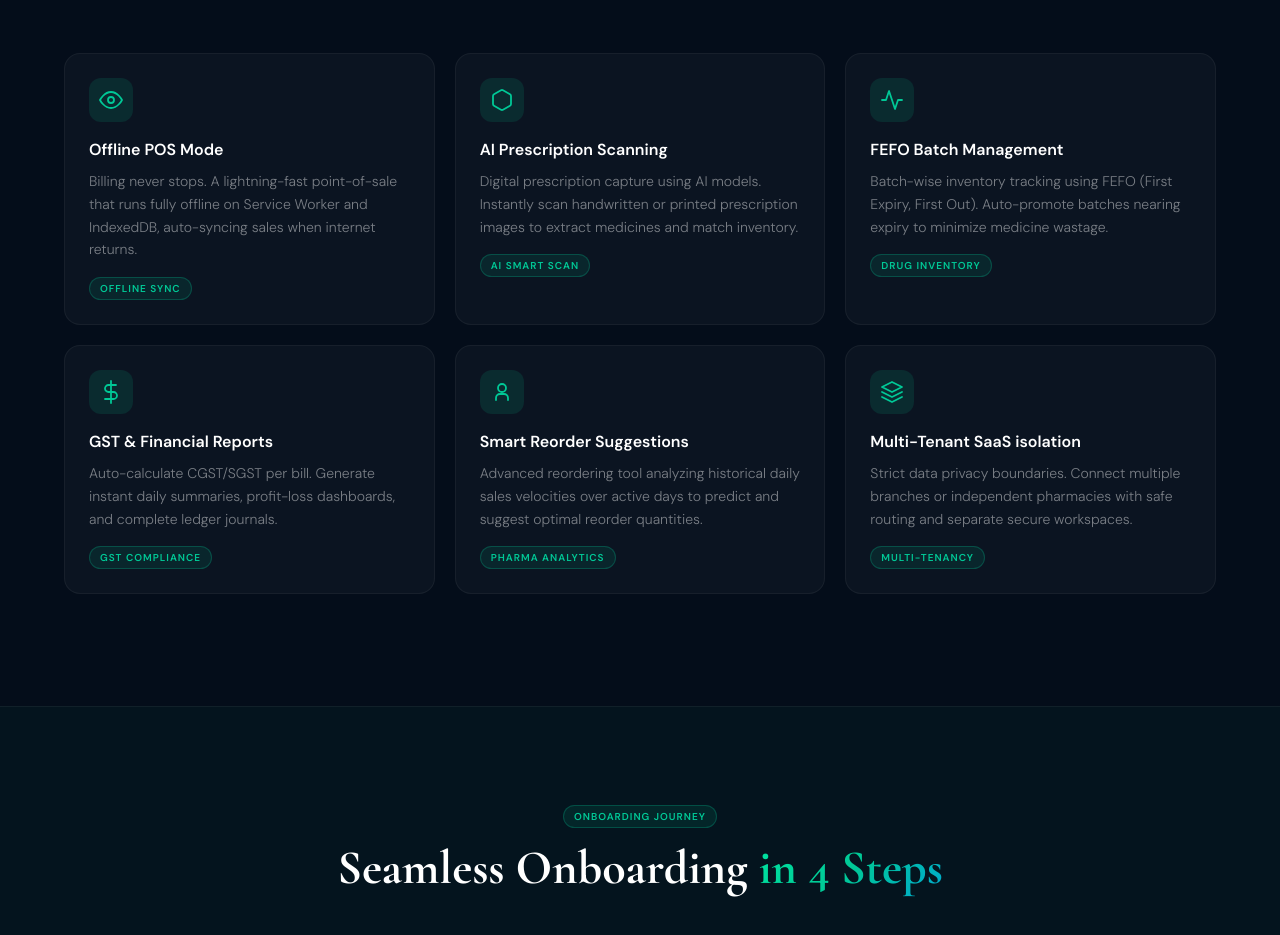
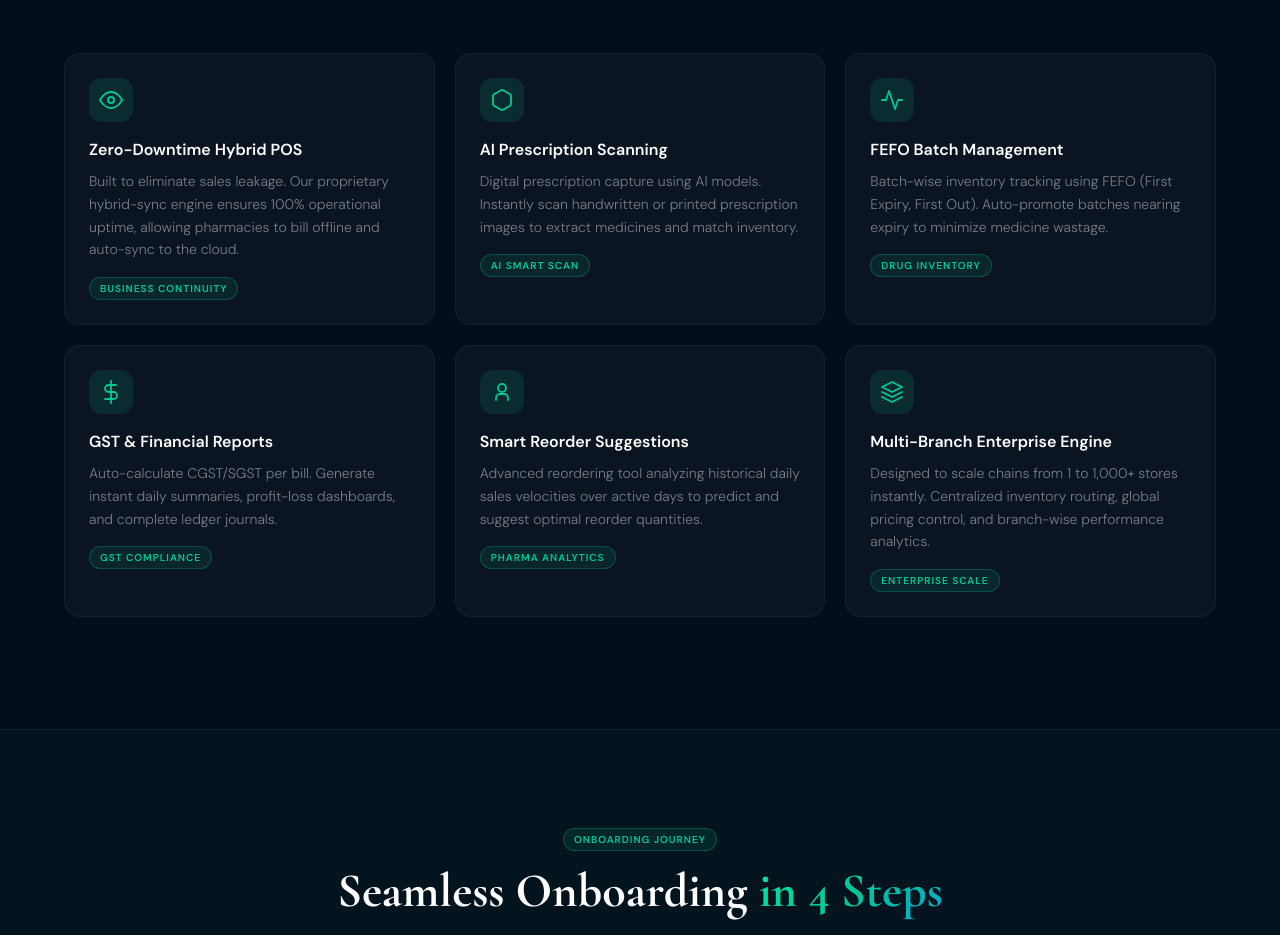
Before and after one commit to farooq1993/mmrtechsolutions, a Next.js app: page / in a window 1280 px wide. Shown: the part 1060-1995 px from the top of the page. Built offline with nearby package versions, Linux system fonts and the light colour scheme.

Commit message:
docs: rename features to highlight investor appeal and high scale potential

```diff
--- a/src/app/page.js
+++ b/src/app/page.js
@@ -19,9 +19,9 @@ const FEATURES = [
         <path d="M1 12s4-8 11-8 11 8 11 8-4 8-11 8-11-8-11-8z"/><circle cx="12" cy="12" r="3"/>
       </svg>
     ),
-    title: "Offline POS Mode",
-    desc: "Billing never stops. A lightning-fast point-of-sale that runs fully offline on Service Worker and IndexedDB, auto-syncing sales when internet returns.",
-    tag: "Offline Sync",
+    title: "Zero-Downtime Hybrid POS",
+    desc: "Built to eliminate sales leakage. Our proprietary hybrid-sync engine ensures 100% operational uptime, allowing pharmacies to bill offline and auto-sync to the cloud.",
+    tag: "Business Continuity",
   },
   {
     icon: (
@@ -69,9 +69,9 @@ const FEATURES = [
         <path d="M12 2L2 7l10 5 10-5-10-5z"/><path d="M2 17l10 5 10-5"/><path d="M2 12l10 5 10-5"/>
       </svg>
     ),
-    title: "Multi-Tenant SaaS isolation",
-    desc: "Strict data privacy boundaries. Connect multiple branches or independent pharmacies with safe routing and separate secure workspaces.",
-    tag: "Multi-Tenancy",
+    title: "Multi-Branch Enterprise Engine",
+    desc: "Designed to scale chains from 1 to 1,000+ stores instantly. Centralized inventory routing, global pricing control, and branch-wise performance analytics.",
+    tag: "Enterprise Scale",
   },
 ];
 
```
